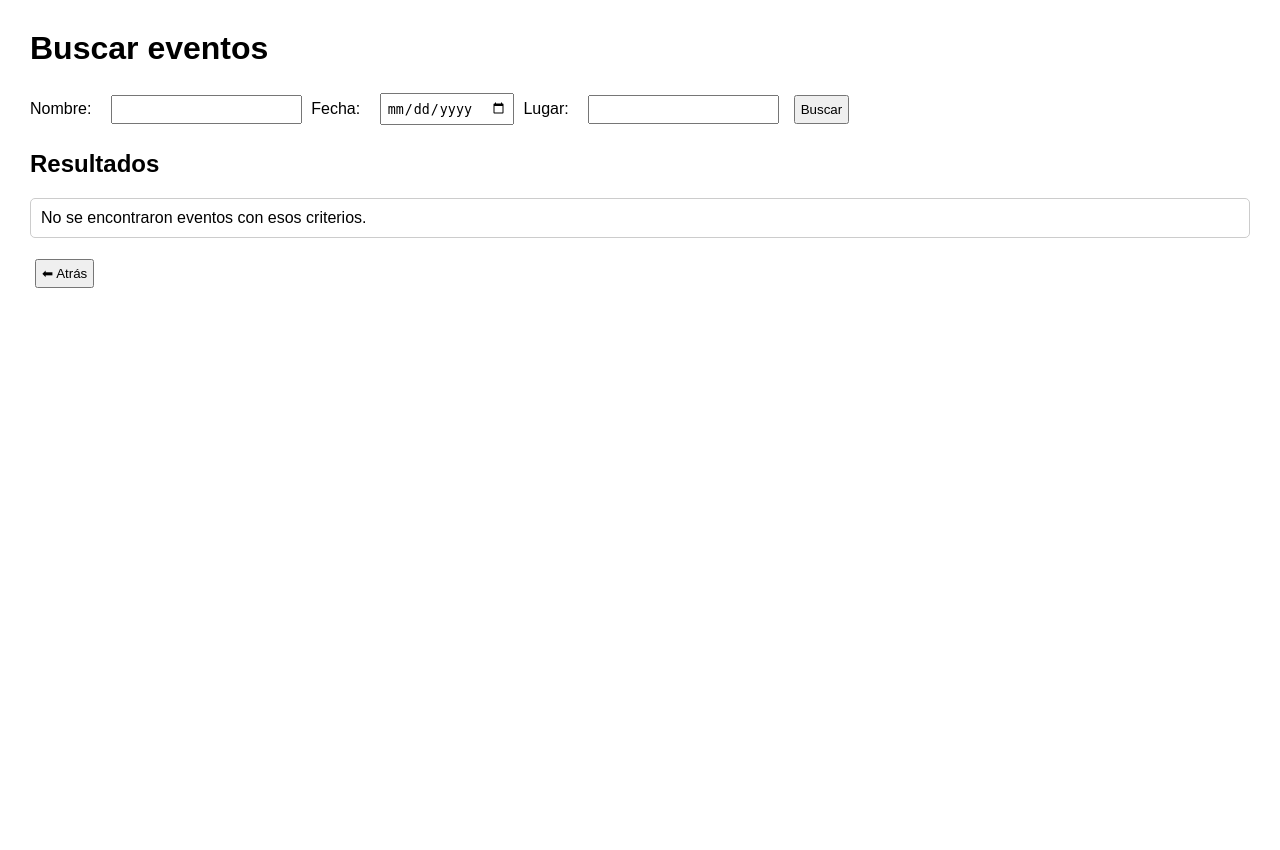
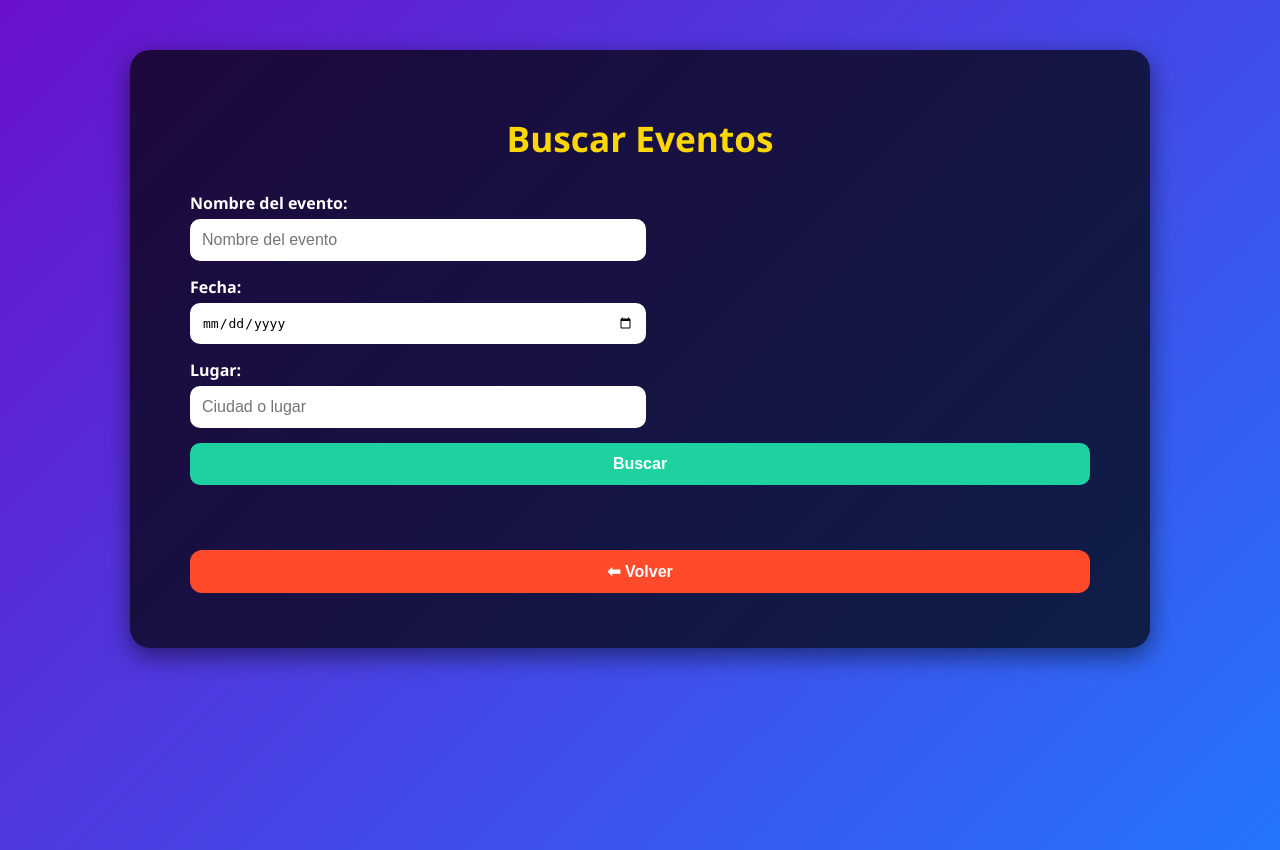
Before and after one commit to Roberto-developer-dot/Proyecto-web, a Django app: page /buscar/ in a window 1280 px wide. Before the commit the page ends 288 px from the top, so only its background shows below. Run offline with Django 5.2, Linux system fonts and the light colour scheme; data that the repository does not hold is empty.

Commit message:
Agregue un poco de las interfaces

```diff
--- a/Mi_proyecto/templates/eventos/buscar.html
+++ b/Mi_proyecto/templates/eventos/buscar.html
@@ -1,40 +1,155 @@
+
 <!DOCTYPE html>
 <html lang="es">
 <head>
     <meta charset="UTF-8">
     <title>Buscar eventos</title>
     <style>
-        body { font-family: Arial, sans-serif; margin: 30px; }
-        form { margin-bottom: 20px; }
-        label { margin-right: 10px; }
-        input, button { padding: 5px; margin: 5px; }
-        ul { list-style: none; padding: 0; }
-        li { margin: 5px 0; padding: 10px; border: 1px solid #ccc; border-radius: 5px; }
+        /* Fondo y tipografía */
+        body {
+            font-family: 'Segoe UI', Tahoma, Geneva, Verdana, sans-serif;
+            margin: 0;
+            padding: 0;
+            background: linear-gradient(135deg, #6a11cb, #2575fc);
+            min-height: 100vh;
+            display: flex;
+            justify-content: center;
+            align-items: flex-start;
+            padding-top: 50px;
+            color: #fff;
+        }
+
+        /* Contenedor principal */
+        .container {
+            background-color: rgba(0, 0, 0, 0.7);
+            padding: 40px 60px;
+            border-radius: 20px;
+            width: 90%;
+            max-width: 900px;
+            box-shadow: 0 8px 25px rgba(0,0,0,0.5);
+        }
+
+        h1 {
+            text-align: center;
+            margin-bottom: 30px;
+            font-size: 2.2em;
+            color: #ffd700;
+        }
+
+        /* Formulario */
+        form {
+            display: flex;
+            flex-wrap: wrap;
+            justify-content: space-between;
+            margin-bottom: 30px;
+        }
+
+        label {
+            flex: 1 0 100%;
+            margin-bottom: 5px;
+            font-weight: bold;
+        }
+
+        input, button {
+            padding: 12px;
+            margin-bottom: 15px;
+            border-radius: 10px;
+            border: none;
+            font-size: 1em;
+        }
+
+        input[type="text"], input[type="date"] {
+            width: 48%;
+        }
+
+        button {
+            width: 100%;
+            background: #1dd1a1;
+            color: #fff;
+            font-weight: bold;
+            cursor: pointer;
+            transition: 0.3s;
+        }
+
+        button:hover {
+            background: #10ac84;
+        }
+
+        /* Resultados */
+        .resultados {
+            margin-top: 20px;
+        }
+
+        .evento {
+            background-color: rgba(255,255,255,0.1);
+            padding: 20px;
+            margin-bottom: 15px;
+            border-radius: 15px;
+            transition: transform 0.2s;
+        }
+
+        .evento:hover {
+            transform: scale(1.02);
+            background-color: rgba(255,255,255,0.15);
+        }
+
+        .evento img {
+            display: block;
+            margin-top: 10px;
+            max-width: 200px;
+            border-radius: 10px;
+        }
+
+        .no-resultados {
+            text-align: center;
+            font-style: italic;
+            margin-top: 20px;
+        }
+
+        .back-btn {
+            margin-top: 20px;
+            padding: 12px 20px;
+            background-color: #ff4b2b;
+            border: none;
+            border-radius: 12px;
+            color: #fff;
+            cursor: pointer;
+            font-weight: bold;
+            width: 100%;
+            transition: 0.3s;
+        }
+
+        .back-btn:hover {
+            background-color: #ff416c;
+        }
     </style>
 </head>
 <body>
-    <h1>Buscar eventos</h1>
+    <div class="container">
+        <h1>Buscar Eventos</h1>
 
+        <!-- Formulario de búsqueda -->
         <form method="get">
-        <label for="nombre">Nombre:</label>
-        <input type="text" id="nombre" name="nombre" value="{{ nombre }}">
+            <label for="nombre">Nombre del evento:</label>
+            <input type="text" id="nombre" name="nombre" placeholder="Nombre del evento" value="{{ nombre }}">
 
             <label for="fecha">Fecha:</label>
             <input type="date" id="fecha" name="fecha" value="{{ fecha }}">
 
             <label for="lugar">Lugar:</label>
-        <input type="text" id="lugar" name="lugar" value="{{ lugar }}">
+            <input type="text" id="lugar" name="lugar" placeholder="Ciudad o lugar" value="{{ lugar }}">
 
             <button type="submit">Buscar</button>
         </form>
 
-    <h2>Resultados</h2>
-    <ul>
+        <!-- Resultados solo si hay búsqueda -->
+        {% if eventos %}
+        <div class="resultados">
             {% for evento in eventos %}
-            <li>
+            <div class="evento">
                 <p><strong>Nombre:</strong> {{ evento.nombre }}</p>
                 <p><strong>Descripción:</strong> {{ evento.descripcion }}</p>
-            <p><strong>Capacidad de personas:</strong> {{ evento.capacidad }}</p>
+                <p><strong>Capacidad:</strong> {{ evento.capacidad }}</p>
                 <p><strong>Lugar:</strong> 📍 {{ evento.lugar }}</p>
                 <p><strong>Artistas:</strong> {{ evento.artistas }}</p>
                 <p><strong>Número de boletas:</strong> {{ evento.n_boletas }}</p>
@@ -45,17 +160,20 @@
                 <p><strong>Vestimenta:</strong> {{ evento.vestimenta }}</p>
 
                 {% if evento.flyer %}
-                <img src="{{ evento.flyer.url }}" alt="Flyer de {{ evento.nombre }}" width="200">
+                    <img src="{{ evento.flyer.url }}" alt="Flyer de {{ evento.nombre }}">
                 {% else %}
                     <span>📌 No hay flyer disponible</span>
                 {% endif %}
-            </li>
-        {% empty %}
-            <li>No se encontraron eventos con esos criterios.</li>
+            </div>
             {% endfor %}
+        </div>
+        {% elif request.GET %}
+        <div class="no-resultados">
+            No se encontraron eventos con esos criterios.
+        </div>
+        {% endif %}
 
-    </ul>
-
-    <button onclick="window.history.back()">⬅ Atrás</button>
+        <button class="back-btn" onclick="window.history.back()">⬅ Volver</button>
+    </div>
 </body>
 </html>
--- a/mysite/settings.py
+++ b/mysite/settings.py
@@ -31,6 +31,7 @@ ALLOWED_HOSTS = []
 # Application definition
 
 INSTALLED_APPS = [
+    'grappelli',
     'django.contrib.admin',
     'django.contrib.auth',
     'django.contrib.contenttypes',
--- a/mysite/urls.py
+++ b/mysite/urls.py
@@ -15,7 +15,7 @@ Including another URLconf
     2. Add a URL to urlpatterns:  path('blog/', include('blog.urls'))
 """
 from django.contrib import admin
-from django.urls import path
+from django.urls import path, include
 from Mi_proyecto.views import lista_eventos
 from Mi_proyecto.views import buscar_eventos
 from Mi_proyecto.views import inicio
@@ -24,9 +24,10 @@ from django.conf.urls.static import static
 
 
 urlpatterns = [
+   path('grappelli/', include('grappelli.urls')),
     path('admin/', admin.site.urls),
     path('', inicio, name="inicio"),
-    path('lista/', lista_eventos, name="lista_eventos"),
+
     path('buscar/', buscar_eventos, name="buscar_eventos"),
 
 ]
```
Also changed, not shown: Mi_proyecto/templates/inicio.html (+84 -22 lines). Lines whose indentation alone changed are shown as unchanged.
